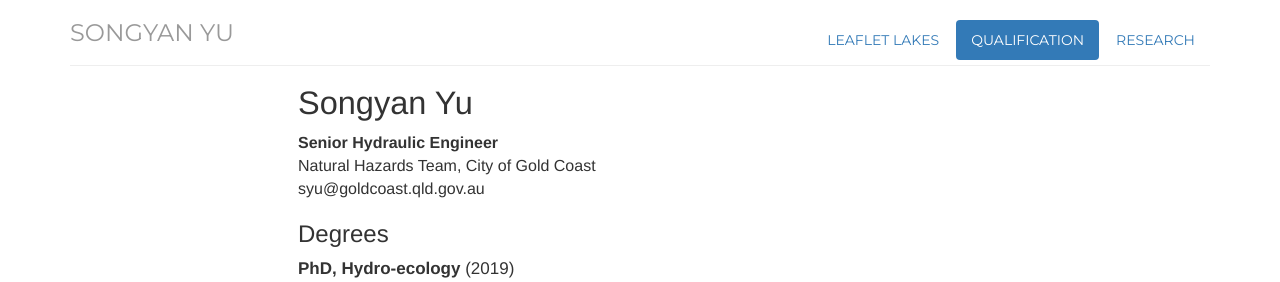
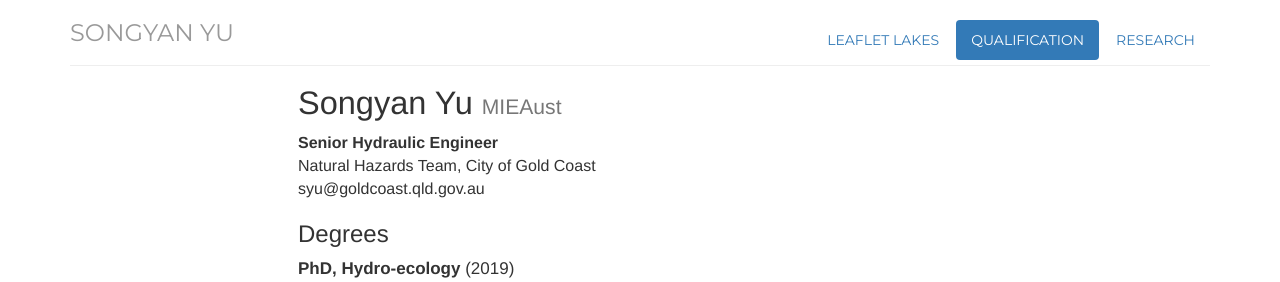
Before and after one commit to SongyanYu/SongyanYu.github.io, a Jekyll site: the page built from qualification.html, in a window 1280 px wide. Shown: the top 282 px of the page. Built offline with Jekyll 4.4.1, drawn with Linux system fonts in a browser that asks for light colours.

Commit message:
add MIEAust

```diff
--- a/qualification.html
+++ b/qualification.html
@@ -5,7 +5,7 @@ qualification: active
 research: passive
 ---
 <div class="qualification">
-<h1>Songyan Yu</h1>
+<h1>Songyan Yu <small style="font_weight=normal;">MIEAust</small></h1>
 <address>
 <strong>Senior Hydraulic Engineer</strong><br>
 <span>Natural Hazards Team, City of Gold Coast<br></span>
```
